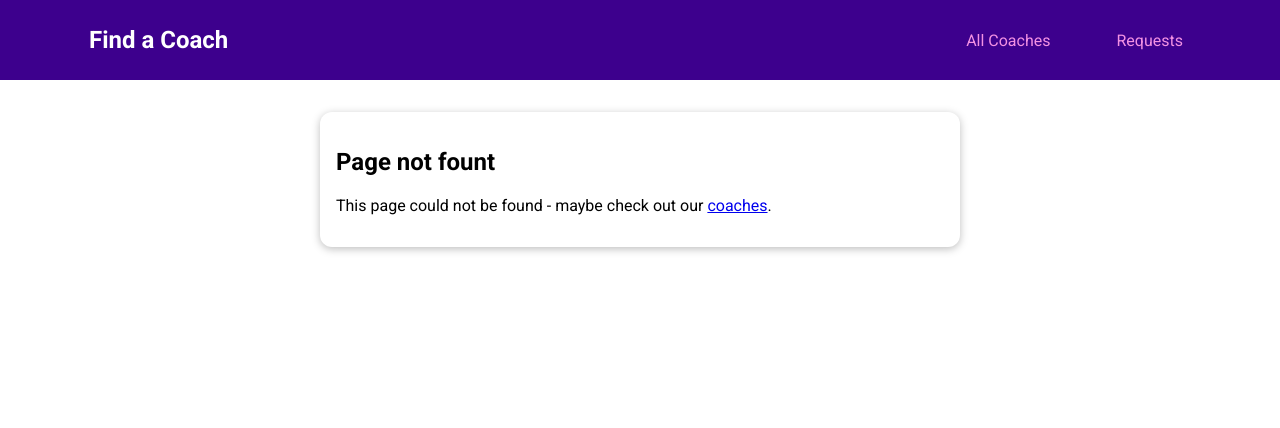
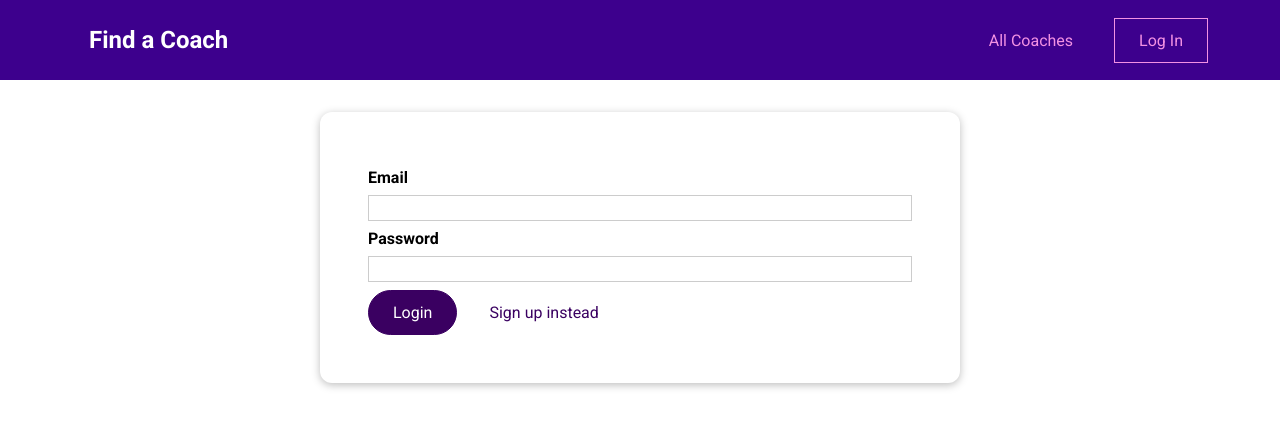
Before and after one commit to gcy2312/vue-coaches-app, a Vue app: page /auth in a window 1280 px wide. Shown: the top 428 px of the page. Built offline with nearby package versions, Linux system fonts and the light colour scheme.

Commit message:
http request / auth login/logout/register

```diff
--- a/src/App.vue
+++ b/src/App.vue
@@ -9,8 +9,26 @@
 
 <script>
 import TheHeader from './components/layout/TheHeader.vue';
+
 export default {
-  components: { TheHeader },
+  components: {
+    TheHeader,
+  },
+  created() {
+    this.$store.dispatch('tryLogin');
+  },
+  watch: {
+    didAutoLogout(curValue, oldValue) {
+      if (curValue && curValue !== oldValue) {
+        this.$router.replace('/coaches');
+      }
+    },
+  },
+  computed: {
+    didAutoLogout() {
+      return this.$store.getters.didAutoLogout;
+    },
+  },
 };
 </script>
 
@@ -28,6 +46,7 @@ html {
 body {
   margin: 0;
 }
+
 .route-enter-from {
   opacity: 0;
   transform: translateY(-30px);
--- a/src/components/layout/TheHeader.vue
+++ b/src/components/layout/TheHeader.vue
@@ -4,11 +4,33 @@
       <h1><router-link to="'/'">Find a Coach</router-link></h1>
       <ul>
         <li><router-link to="/coaches">All Coaches</router-link></li>
-        <li><router-link to="/requests">Requests</router-link></li>
+        <li v-if="isLoggedIn">
+          <router-link to="/requests">Requests</router-link>
+        </li>
+        <li v-else><router-link to="/auth">Log In</router-link></li>
+        <li v-if="isLoggedIn">
+          <base-button @click="logout">Logout</base-button>
+        </li>
       </ul>
     </nav>
   </header>
 </template>
+
+<script>
+export default {
+  computed: {
+    isLoggedIn() {
+      return this.$store.getters.isAuthenticated;
+    },
+  },
+  methods: {
+    logout() {
+      this.$store.dispatch('logout');
+      this.$router.replace('/coaches');
+    },
+  },
+};
+</script>
 
 <style scoped>
 header {
--- /dev/null
+++ b/src/pages/auth/UserAuth.vue
@@ -0,0 +1,134 @@
+<template>
+  <div>
+    <base-dialog :show="!!error" @close="handleError" title="An error occurred">
+      <p>{{ error }}</p>
+    </base-dialog>
+    <base-dialog :show="isLoading" fixed title="Authenticating...">
+    </base-dialog>
+    <base-card>
+      <form @submit.prevent="submitForm">
+        <div class="form-control">
+          <label for="email">Email</label>
+          <input v-model.trim="email" type="email" id="email" />
+        </div>
+        <div class="form-control">
+          <label for="password">Password</label>
+          <input v-model.trim="password" type="password" id="password" />
+        </div>
+        <p v-if="!formIsValid">
+          Please enter a valid email and password (min 6 characters long).
+        </p>
+        <base-button>{{ submitButtonCaption }}</base-button>
+        <base-button type="button" mode="flat" @click="switchAuthMode">{{
+          switchModeButtonCaption
+        }}</base-button>
+      </form>
+    </base-card>
+  </div>
+</template>
+
+<script>
+export default {
+  data() {
+    return {
+      email: '',
+      password: '',
+      formIsValid: true,
+      mode: 'login',
+      isLoading: false,
+      error: null,
+    };
+  },
+  computed: {
+    submitButtonCaption() {
+      if (this.mode === 'login') {
+        return 'Login';
+      } else {
+        return 'Sign Up';
+      }
+    },
+    switchModeButtonCaption() {
+      if (this.mode === 'login') {
+        return 'Sign up instead';
+      } else {
+        return 'Login instead';
+      }
+    },
+  },
+  methods: {
+    handleError() {
+      this.error = null;
+    },
+    async submitForm() {
+      this.formIsValid = true;
+      this.isLoading = true;
+
+      try {
+        if (
+          this.email === '' ||
+          !this.email.includes('@') ||
+          this.password.length < 6
+        ) {
+          this.formIsValid = false;
+          return;
+        }
+        if (this.mode === 'login') {
+          await this.$store.dispatch('login', {
+            email: this.email,
+            password: this.password,
+          });
+        } else {
+          await this.$store.dispatch('signup', {
+            email: this.email,
+            password: this.password,
+          });
+        }
+        const redirectUrl = '/' + (this.$route.query.redirect || 'coaches');
+        this.$router.replace(redirectUrl);
+      } catch (err) {
+        this.error = err.message || 'Failed to authenticate';
+      }
+
+      this.isLoading = false;
+    },
+    switchAuthMode() {
+      if (this.mode === 'login') {
+        this.mode = 'signup';
+      } else {
+        this.mode = 'login';
+      }
+    },
+  },
+};
+</script>
+
+<style scoped>
+form {
+  margin: 1rem;
+  padding: 1rem;
+}
+
+.form-control {
+  margin: 0.5rem 0;
+}
+
+label {
+  font-weight: bold;
+  margin-bottom: 0.5rem;
+  display: block;
+}
+
+input {
+  display: block;
+  width: 100%;
+  font: inherit;
+  border: 1px solid #ccc;
+  padding: 0.15rem;
+}
+
+input:focus {
+  border-color: #3d008d;
+  background-color: #faf6ff;
+  outline: none;
+}
+</style>
--- a/src/pages/coaches/CoachesList.vue
+++ b/src/pages/coaches/CoachesList.vue
@@ -12,7 +12,13 @@
           <base-button @click="loadCoaches(true)" mode="outline"
             >Refresh</base-button
           >
-          <base-button v-if="!isCoach && !isLoading" link to="/register"
+          <base-button link to="/auth?redirect=register" v-if="!isLoggedIn"
+            >Login to register as coach</base-button
+          >
+          <base-button
+            v-if="isLoggedIn && !isCoach && !isLoading"
+            link
+            to="/register"
             >Register as Coach</base-button
           >
         </div>
@@ -76,6 +82,9 @@ export default {
     },
   },
   computed: {
+    isLoggedIn() {
+      return this.$store.getters.isAuthenticated;
+    },
     isCoach() {
       return this.$store.getters['coaches/isCoach'];
     },
--- a/src/router.js
+++ b/src/router.js
@@ -5,7 +5,10 @@ import CoachesList from './pages/coaches/CoachesList.vue';
 import CoachRegistration from './pages/coaches/CoachRegistration.vue';
 import ContactCoach from './pages/requests/ContactCoach.vue';
 import RequestsReceived from './pages/requests/RequestsReceived.vue';
+import UserAuth from './pages/auth/UserAuth.vue';
 import NotFound from './pages/NotFound.vue';
+import store from './store/index.js';
+
 const router = createRouter({
   history: createWebHistory(),
   routes: [
@@ -17,10 +20,29 @@ const router = createRouter({
       component: CoachDetails,
       children: [{ path: 'contact', component: ContactCoach }], // /coaches/c1/contact
     },
-    { path: '/register', component: CoachRegistration },
-    { path: '/requests', component: RequestsReceived },
+    {
+      path: '/register',
+      component: CoachRegistration,
+      meta: { requiresAuth: true },
+    },
+    {
+      path: '/requests',
+      component: RequestsReceived,
+      meta: { requiresAuth: true },
+    },
+    { path: '/auth', component: UserAuth, meta: { requiresUnauth: true } },
     { path: '/:notfound(.*)', component: NotFound },
   ],
 });
 
+router.beforeEach(function (to, _, next) {
+  if (to.meta.requiresAuth && !store.getters.isAuthenticated) {
+    next('/auth');
+  } else if (to.meta.requiresUnauth && store.getters.isAuthenticated) {
+    next('/coaches');
+  } else {
+    next();
+  }
+});
+
 export default router;
--- a/src/store/index.js
+++ b/src/store/index.js
@@ -1,21 +1,13 @@
 import { createStore } from 'vuex';
 import coachesModule from './modules/coaches/index.js';
 import requestsModule from './modules/requests/index.js';
+import authModule from './modules/auth/index.js';
 
 const store = createStore({
   modules: {
     coaches: coachesModule,
     requests: requestsModule,
-  },
-  state() {
-    return {
-      userId: 'c3',
-    };
-  },
-  getters: {
-    userId(state) {
-      return state.userId;
-    },
+    auth: authModule,
   },
 });
 
--- /dev/null
+++ b/src/store/modules/auth/actions.js
@@ -0,0 +1,98 @@
+let timer;
+export default {
+  async login(context, payload) {
+    return context.dispatch('auth', {
+      ...payload,
+      mode: 'login',
+    });
+  },
+  async signup(context, payload) {
+    return context.dispatch('auth', {
+      ...payload,
+      mode: 'signup',
+    });
+  },
+  async auth(context, payload) {
+    const mode = payload.mode;
+    let url = `https://identitytoolkit.googleapis.com/v1/accounts:signInWithPassword?key=
+      AIzaSyDCkVavIlFdtmtF4DkdCVZAH5X-w1gMd7s`;
+
+    if (mode === 'signup') {
+      url = `https://identitytoolkit.googleapis.com/v1/accounts:signUp?key=
+        AIzaSyDCkVavIlFdtmtF4DkdCVZAH5X-w1gMd7s`;
+    }
+    const response = await fetch(url, {
+      method: 'POST',
+      body: JSON.stringify({
+        email: payload.email,
+        password: payload.password,
+        returnSecureToken: true,
+      }),
+    });
+
+    const responseData = await response.json();
+
+    if (!response.ok) {
+      const error = new Error(
+        responseData.message || 'Failed to authenticate. Check your login data.'
+      );
+      throw error;
+    }
+
+    const expiresIn = +responseData.expiresIn * 1000;
+    const expirationDate = new Date().getTime() + expiresIn;
+
+    localStorage.setItem('token', responseData.idToken);
+    localStorage.setItem('userId', responseData.localId);
+    localStorage.setItem('tokenExpiration', expirationDate);
+
+    timer = setTimeout(function () {
+      context.dispatch('autoLogout');
+    }, expiresIn);
+
+    context.commit('setUser', {
+      token: responseData.idToken,
+      userId: responseData.localId,
+    });
+  },
+
+  tryLogin(context) {
+    const token = localStorage.getItem('token');
+    const userId = localStorage.getItem('userId');
+    const tokenExpiration = localStorage.getItem('tokenExpiration');
+
+    const expiresIn = +tokenExpiration - new Date().getTime();
+
+    if (expiresIn < 0) {
+      return;
+    }
+
+    timer = setTimeout(function () {
+      context.dispatch('autoLogout');
+    }, expiresIn);
+
+    if (token && userId) {
+      context.commit('setUser', {
+        token: token,
+        userId: userId,
+      });
+    }
+  },
+  autoLogout(context) {
+    context.dispatch('logout');
+    context.commit('setAutoLogout');
+  },
+
+  logout(context) {
+    localStorage.removeItem('token');
+    localStorage.removeItem('userId');
+    localStorage.removeItem('tokenExpiration');
+
+    clearTimeout(timer);
+
+    context.commit('setUser', {
+      token: null,
+      userId: null,
+    });
+  },
+};
--- /dev/null
+++ b/src/store/modules/auth/getters.js
@@ -0,0 +1,14 @@
+export default {
+  userId(state) {
+    return state.userId;
+  },
+  token(state) {
+    return state.token;
+  },
+  isAuthenticated(state) {
+    return !!state.token;
+  },
+  didAutoLogout(state) {
+    return state.didAutoLogout;
+  },
+};
--- /dev/null
+++ b/src/store/modules/auth/index.js
@@ -0,0 +1,16 @@
+import mutations from './mutations.js';
+import getters from './getters.js';
+import actions from './actions.js';
+
+export default {
+  state() {
+    return {
+      userId: null,
+      token: null,
+      didAutoLogout: false,
+    };
+  },
+  getters: getters,
+  actions: actions,
+  mutations: mutations,
+};
--- /dev/null
+++ b/src/store/modules/auth/mutations.js
@@ -0,0 +1,10 @@
+export default {
+  setUser(state, payload) {
+    state.token = payload.token;
+    state.userId = payload.userId;
+    state.didAutoLogout = false;
+  },
+  setAutoLogout(state) {
+    state.didAutoLogout = true;
+  },
+};
--- a/src/store/modules/coaches/actions.js
+++ b/src/store/modules/coaches/actions.js
@@ -9,8 +9,11 @@ export default {
       hourlyRate: data.rate,
     };
 
+    const token = context.rootGetters.token;
+
     const response = await fetch(
-      `https://coach-app-2a219-default-rtdb.firebaseio.com/coaches/${userId}.json`,
+      `https://coach-app-2a219-default-rtdb.firebaseio.com/coaches/${userId}.json?auth=` +
+        token,
       {
         method: 'PUT',
         body: JSON.stringify(coachData),
--- a/src/store/modules/requests/actions.js
+++ b/src/store/modules/requests/actions.js
@@ -28,8 +28,10 @@ export default {
   },
   async fetchRequests(context) {
     const coachId = context.rootGetters.userId;
+    const token = context.rootGetters.token;
     const response = await fetch(
-      `https://coach-app-2a219-default-rtdb.firebaseio.com//requests/${coachId}.json`
+      `https://coach-app-2a219-default-rtdb.firebaseio.com//requests/${coachId}.json?auth=` +
+        token
     );
     const responseData = await response.json();
 
```
